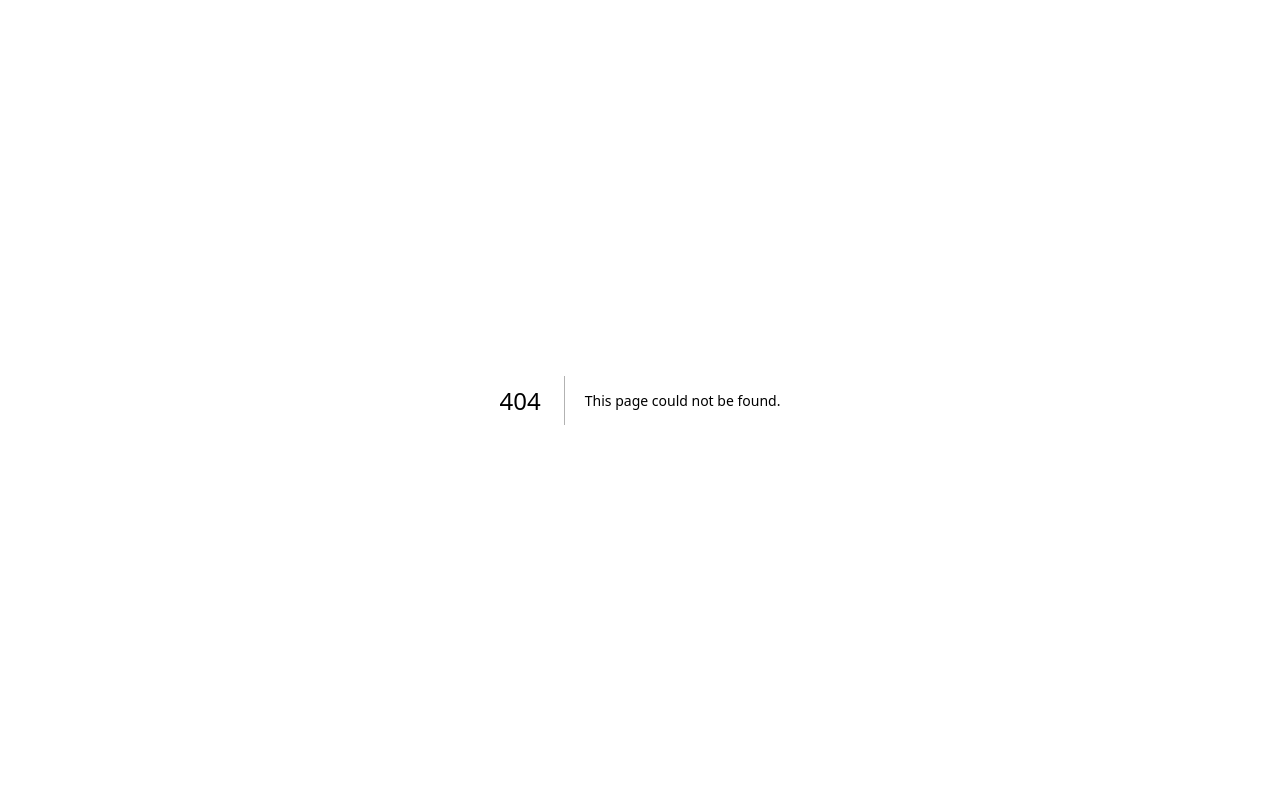
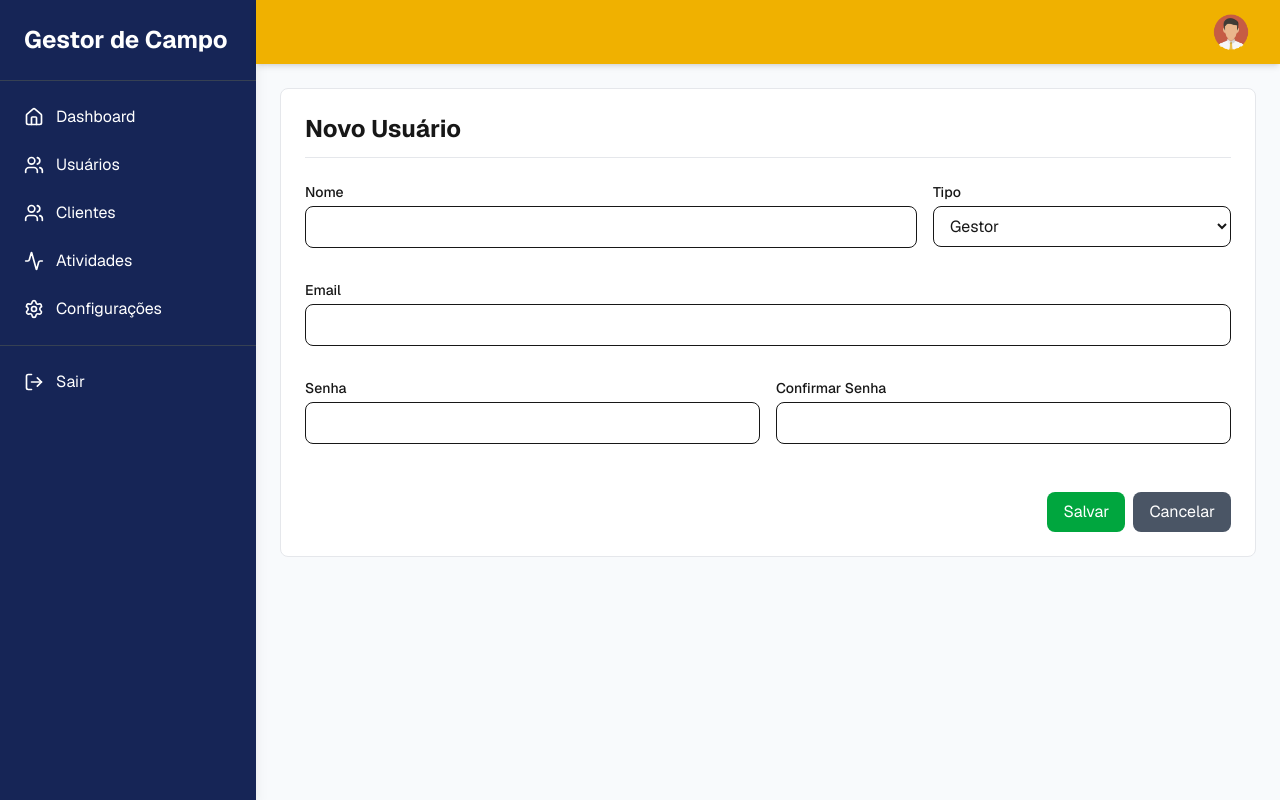
Before and after one commit to LuanRaasch/app-gestor-campo, a Next.js app: page /usuarios/novo in a window 1280 px wide. Before the commit this address had no page. Built offline with nearby package versions, Linux system fonts and the light colour scheme.

Commit message:
feat: criado pagina de cadastro de usuarios

```diff
--- /dev/null
+++ b/src/app/(main)/usuarios/novo/page.tsx
@@ -0,0 +1,107 @@
+"use client";
+
+import { useState } from "react";
+import { useRouter } from "next/navigation";
+import { mutate } from "swr";
+import api from "@/lib/api";
+
+export default function NovoUsuario() {
+  const [nome, setNome] = useState("");
+  const [email, setEmail] = useState("");
+  const [senha, setSenha] = useState("");
+  const [confirmaSenha, setConfirmaSenha] = useState("");
+  const [tipo, setTipo] = useState<"gestor" | "tecnico">("tecnico");
+
+  const router = useRouter();
+
+  const handleSubmit = (e: React.FormEvent) => {
+    e.preventDefault();
+
+    api.post("/auth/register", { nome, email, confirmaSenha, tipo });
+    mutate("/usuarios");
+    router.push("/usuarios?toast=success&msg=Cadastrado com sucesso!");
+  };
+
+  return (
+    <div className="p-6 w-full bg-white rounded-lg border border-gray-200">
+      <div className="flex items-center justify-between mb-6 border-b border-gray-200 pb-3">
+        <h1 className="text-2xl font-bold">Novo Usuário</h1>
+      </div>
+
+      <form
+        onSubmit={handleSubmit}
+        className="bg-white space-y-4 grid grid-cols-12 gap-4"
+      >
+        <div className="col-span-12 md:col-span-8">
+          <label className="block text-sm font-medium mb-1">Nome</label>
+          <input
+            type="text"
+            value={nome}
+            onChange={(e) => setNome(e.target.value)}
+            className="w-full border rounded-lg px-3 py-2 focus:outline-none focus:ring-2 focus:ring-blue-500"
+            required
+          />
+        </div>
+
+        <div className="col-span-12 md:col-span-4">
+          <label className="block text-sm font-medium mb-1">Tipo</label>
+          <select className="border rounded-lg px-3 py-2 w-full focus:outline-none focus:ring-2 focus:ring-blue-500">
+            <option value="gestor">Gestor</option>
+            <option value="tecnico">Técnico</option>
+          </select>
+        </div>
+
+        <div className="col-span-12 md:col-span-12">
+          <label className="block text-sm font-medium mb-1">Email</label>
+          <input
+            type="email"
+            value={email}
+            onChange={(e) => setEmail(e.target.value)}
+            className="w-full border rounded-lg px-3 py-2 focus:outline-none focus:ring-2 focus:ring-blue-500"
+            required
+          />
+        </div>
+
+        <div className="col-span-12 md:col-span-6">
+          <label className="block text-sm font-medium mb-1">Senha</label>
+          <input
+            type="password"
+            value={senha}
+            onChange={(e) => setSenha(e.target.value)}
+            className="w-full border rounded-lg px-3 py-2 focus:outline-none focus:ring-2 focus:ring-blue-500"
+            required
+          />
+        </div>
+
+        <div className="col-span-12 md:col-span-6">
+          <label className="block text-sm font-medium mb-1">
+            Confirmar Senha
+          </label>
+          <input
+            type="password"
+            value={confirmaSenha}
+            onChange={(e) => setConfirmaSenha(e.target.value)}
+            className="w-full border rounded-lg px-3 py-2 focus:outline-none focus:ring-2 focus:ring-blue-500"
+            required
+          />
+        </div>
+
+        <div className="flex justify-end gap-2 col-span-12 mt-4">
+          <button
+            type="submit"
+            className="bg-green-600 text-white px-4 py-2 rounded-lg hover:bg-green-700 transition cursor-pointer"
+          >
+            Salvar
+          </button>
+
+          <button
+            className="bg-gray-600 text-white px-4 py-2 rounded-lg hover:bg-gray-700 transition cursor-pointer"
+            onClick={() => router.push("/usuarios")}
+          >
+            Cancelar
+          </button>
+        </div>
+      </form>
+    </div>
+  );
+}
--- a/src/app/(main)/usuarios/page.tsx
+++ b/src/app/(main)/usuarios/page.tsx
@@ -15,6 +15,17 @@ import ProtectedRoute from "@/components/ProtectedRoute";
 export default function Usuarios() {
   const [busca, setBusca] = useState("");
   const { usuarios, isLoading, isError } = useUsuarios();
+  const router = useRouter();
+
+  const handleDelete = async (id: number) => {
+    await api.delete(`usuarios/${id}`);
+    mutate("/clientes");
+    toast.success("Deletado com sucesso!");
+  };
+
+  const handleEdit = (id: number) => {
+    router.push(`usuarios/${id}`);
+  };
 
   const usuariosFiltrados = usuarios?.filter((usuario) =>
     usuario.nome.toLowerCase().includes(busca.toLowerCase())
@@ -76,12 +87,20 @@ export default function Usuarios() {
                 )}
               </td>
               <td className="p-3 border-b text-center">
-                <button className="text-blue-500 hover:text-blue-700 cursor-pointer">
-                  <Edit size={20} />
-                </button>
-                <button className="text-red-500 hover:text-red-700 cursor-pointer">
-                  <Trash2 size={20} />
-                </button>
+                <div className="inline-flex gap-2 justify-center">
+                  <button
+                    className="text-blue-500 hover:text-blue-700 cursor-pointer"
+                    onClick={() => handleEdit(usuario.id)}
+                  >
+                    <Edit size={20} />
+                  </button>
+                  <button
+                    className="text-red-500 hover:text-red-700 cursor-pointer"
+                    onClick={() => handleDelete(usuario.id)}
+                  >
+                    <Trash2 size={20} />
+                  </button>
+                </div>
               </td>
             </tr>
           ))}
@@ -90,6 +109,7 @@ export default function Usuarios() {
       <div className="flex content-end justify-end mt-2 text-sm text-gray-600">
         {usuariosFiltrados?.length} registros.
       </div>
+      <ToastContainer />
     </div>
     /* </ProtectedRoute> */
   );
```
